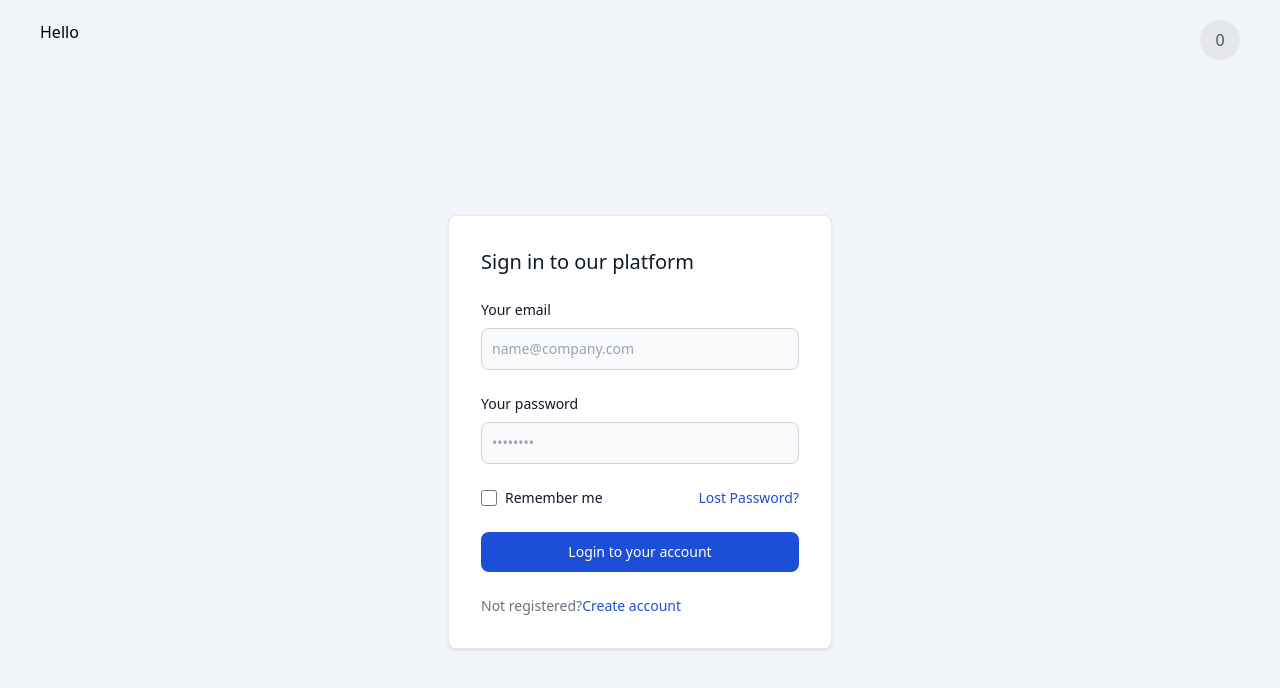
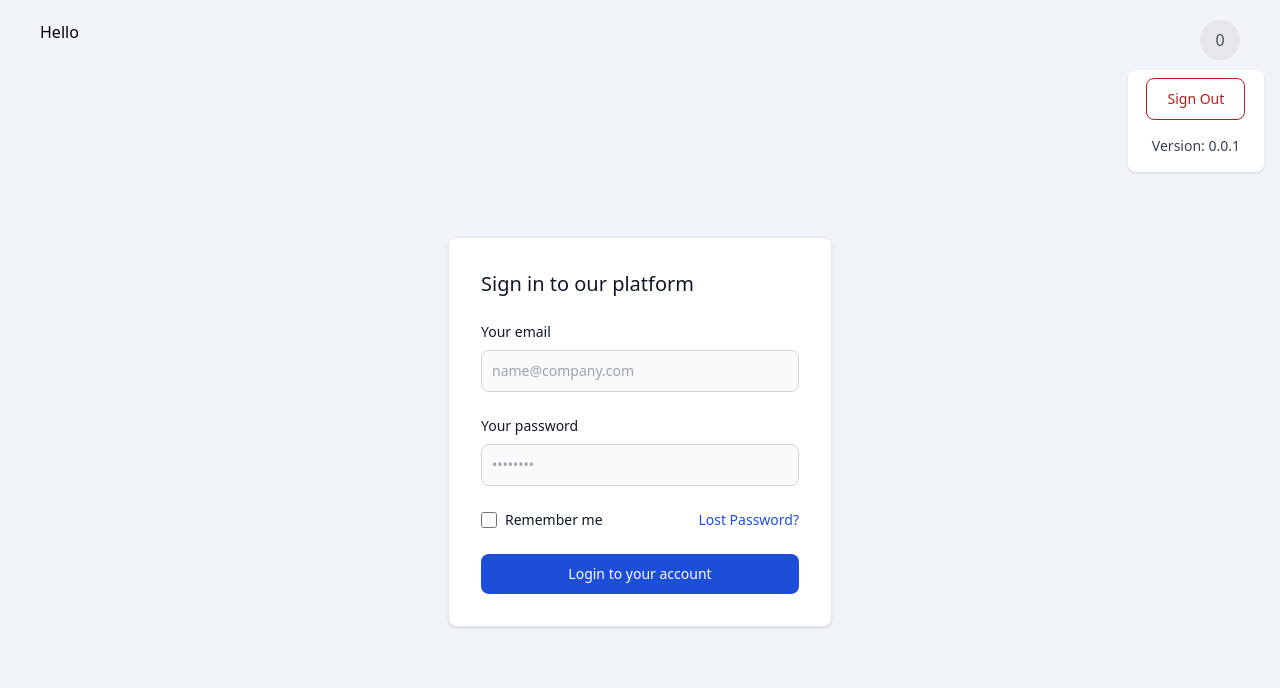
Before and after one commit to Parthvsquare/marquee-test, a React (Vite) app: page /login in a window 1280 px wide. Shown: the top 688 px of the page. Built offline with nearby package versions, Linux system fonts and the light colour scheme.

Commit message:
feat: added dropdown for avatar

```diff
--- a/src/Components/AppHeader/index.tsx
+++ b/src/Components/AppHeader/index.tsx
@@ -1,17 +1,80 @@
 import { useStore } from "@/Store";
+import { useEffect, useRef, useState } from "react";
 
 function AppHeader() {
   const {
     state: { loggedIn, userName },
   } = useStore();
 
+  const [dropdown, setDropdown] = useState(true);
+  const dropDownRef = useRef(null);
+
+  const openDropdown = () => {
+    loggedIn && setDropdown(!dropdown);
+  };
+
+  const handleOutsideClick = (e: any) => {
+    if (
+      dropDownRef?.current &&
+      //@ts-expect-error ref has some issue
+      !dropDownRef?.current?.contains(e.target)
+    ) {
+      setDropdown(false);
+    }
+  };
+
+  useEffect(() => {
+    document.addEventListener("click", handleOutsideClick);
+
+    return () => {
+      document.removeEventListener("click", handleOutsideClick);
+    };
+  }, [dropdown]);
+
   return (
     <div className="flex h-16 justify-between px-10 py-5">
-      <div className="font-xl">{loggedIn ? userName : "Hello"}</div>
-      <div className="relative inline-flex h-10 w-10 items-center justify-center overflow-hidden rounded-full bg-gray-200 dark:bg-gray-600">
+      <div className="font-xl relative">{loggedIn ? userName : "Hello"}</div>
+
+      <button
+        data-dropdown-toggle="dropdown"
+        id="dropdownDefaultButton"
+        type="button"
+        onClick={openDropdown}
+        className="relative inline-flex h-10 w-10 items-center justify-center overflow-hidden rounded-full bg-gray-200 dark:bg-gray-600"
+        ref={dropDownRef}
+      >
         <span className="font-medium text-gray-600 dark:text-gray-300">
           {loggedIn ? "PV" : "0"}
         </span>
+      </button>
+
+      <div
+        id="dropdown"
+        className={`absolute right-4 top-[70px] z-10 ${
+          dropdown ? "content" : "hidden"
+        } w-auto divide-y divide-gray-100 rounded-lg bg-white px-2 shadow dark:bg-gray-700`}
+      >
+        <ul
+          className="py-2 text-sm text-gray-700 dark:text-gray-200"
+          aria-labelledby="dropdownDefaultButton"
+        >
+          <li className="flex justify-center">
+            <button
+              type="button"
+              className="mb-2  rounded-lg border border-red-700 px-5 py-2.5 text-center text-sm font-medium text-red-700 hover:bg-red-800 hover:text-white focus:outline-none focus:ring-4 focus:ring-red-300 dark:border-red-500 dark:text-red-500 dark:hover:bg-red-600 dark:hover:text-white dark:focus:ring-red-900"
+            >
+              Sign Out
+            </button>
+          </li>
+          <li>
+            <button
+              disabled={true}
+              className="block px-4 py-2  dark:hover:bg-gray-600 dark:hover:text-white"
+            >
+              Version: 0.0.1
+            </button>
+          </li>
+        </ul>
       </div>
     </div>
   );
--- a/src/Pages/Auth/index.tsx
+++ b/src/Pages/Auth/index.tsx
@@ -75,15 +75,6 @@
           >
             Login to your account
           </button>
-          <div className="text-sm font-medium text-gray-500 dark:text-gray-300">
-            Not registered?
-            <a
-              href="#"
-              className="text-blue-700 hover:underline dark:text-blue-500"
-            >
-              Create account
-            </a>
-          </div>
         </form>
       </div>
     </div>
```
